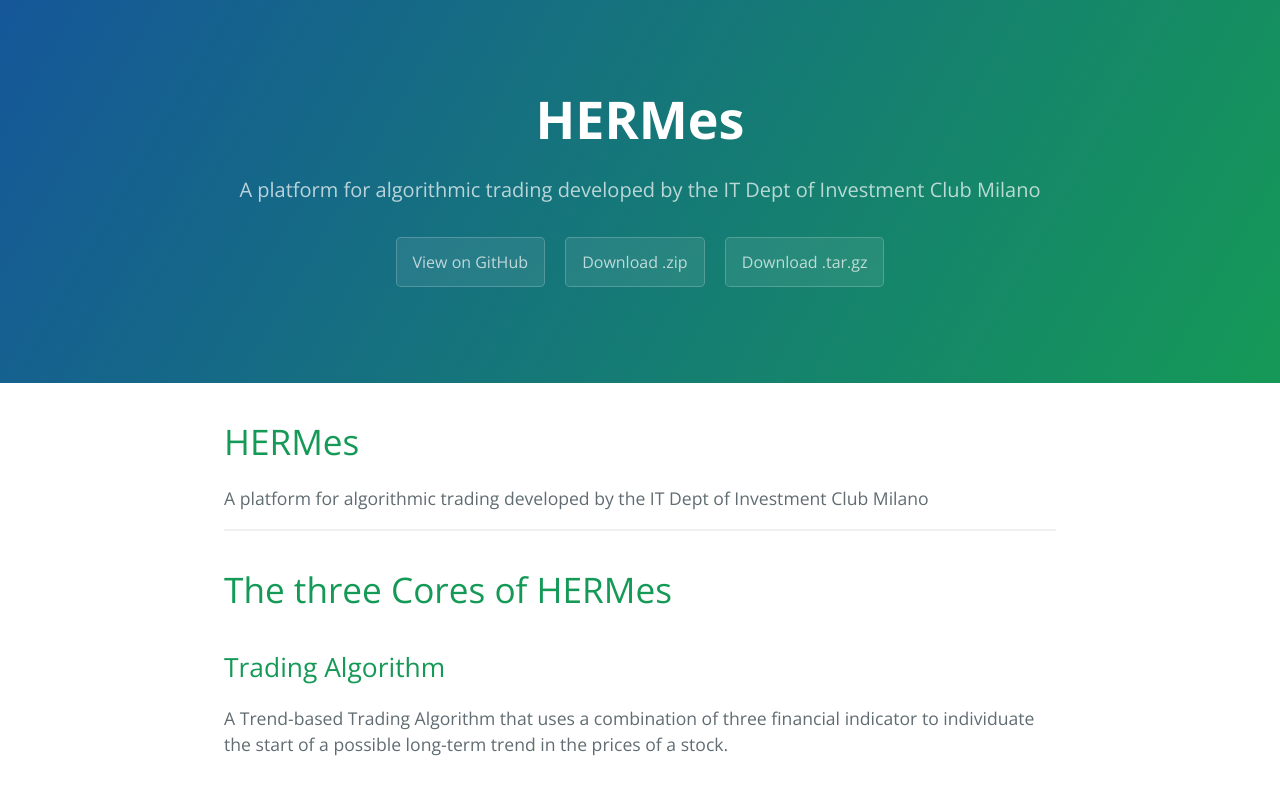
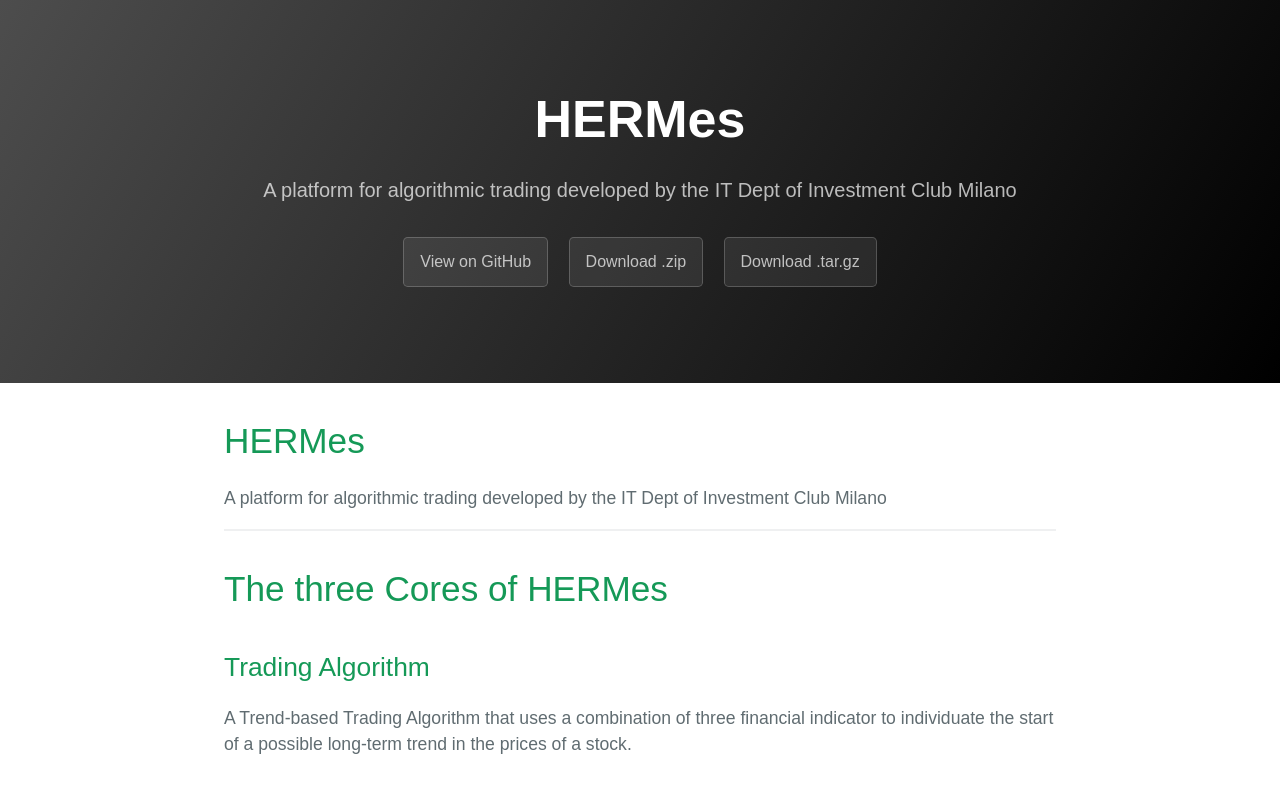
Before and after one commit to SolbiatiAlessandro/HERMes, a plain HTML site: page index.html in a window 1280 px wide. Shown: the top 787 px of the page. Drawn offline with nearby package versions, Linux system fonts and the light colour scheme.

Commit message:
Update stylesheet.css

```diff
--- a/stylesheets/stylesheet.css
+++ b/stylesheets/stylesheet.css
@@ -4,7 +4,7 @@
 body {
   padding: 0;
   margin: 0;
-  font-family: "Open Sans", "Helvetica Neue", Helvetica, Arial, sans-serif;
+  font-family: Montserrat, sans-serif;
   font-size: 16px;
   line-height: 1.5;
   color: #606c71; }
@@ -56,8 +56,8 @@ a {
 .page-header {
   color: #fff;
   text-align: center;
-  background-color: #159957;
-  background-image: linear-gradient(120deg, #155799, #159957); }
+  background-color: #4d4d4d;
+  background-image: linear-gradient(120deg,#4d4d4d,black); }
 
 @media screen and (min-width: 64em) {
   .page-header {
```
